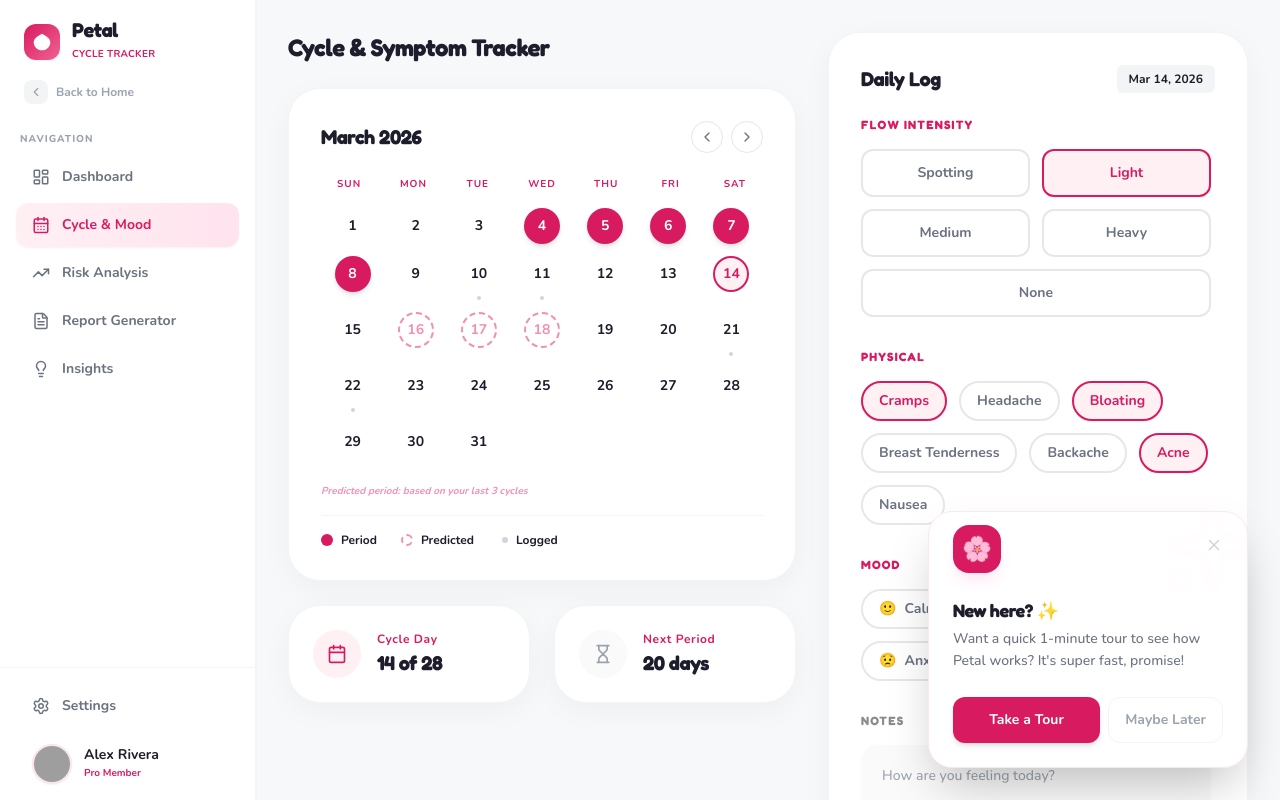
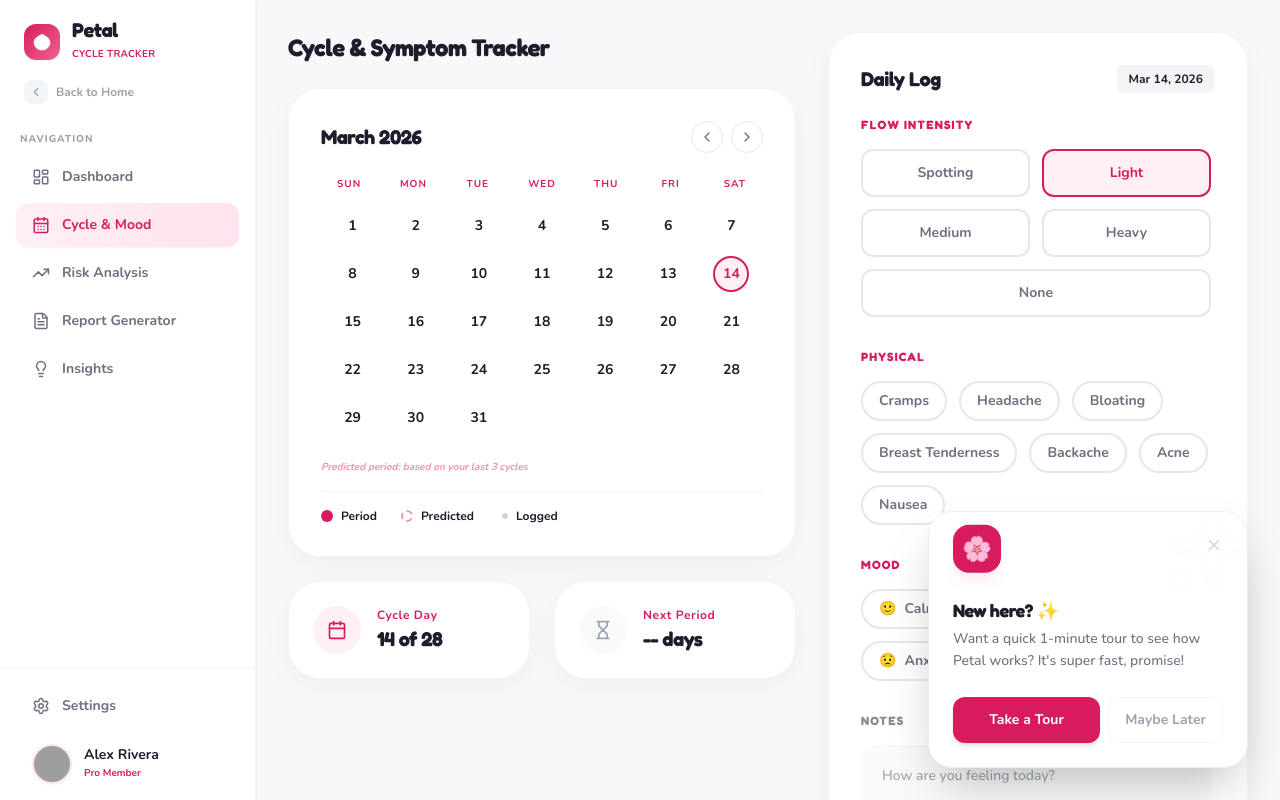
Before and after one commit to Pranjal180206/Petal-Menstrual-Health-Platform, a React (Vite) app in the folder frontend/: page /cycle-tracker/tracker in a window 1280 px wide. Shown: the top 800 px of the page. Built offline with nearby package versions, Linux system fonts and the light colour scheme; no server answers; grey boxes are pictures that could not be loaded.

Commit message:
feat: complete CycleTracker API integration and remove all mock data

```diff
--- a/frontend/src/pages/CycleTracker.jsx
+++ b/frontend/src/pages/CycleTracker.jsx
@@ -1,6 +1,7 @@
-import { useState, useCallback } from 'react';
+import { useState, useCallback, useEffect } from 'react';
 import { ChevronLeft, ChevronRight, Calendar as CalendarIcon, Hourglass } from 'lucide-react';
 import Toast from '../components/Toast';
+import axiosInstance from '../api/axiosInstance';
 
 const MONTH_NAMES = [
     'January', 'February', 'March', 'April', 'May', 'June',
@@ -18,11 +19,6 @@ const MOOD_OPTIONS = [
     { emoji: '😢', label: 'Sad' },
 ];
 
-// Simulated data — will be replaced by API responses
-const PERIOD_DAYS_MOCK = [4, 5, 6, 7, 8];
-const PREDICTED_DAYS_MOCK = [16, 17, 18];
-const SYMPTOM_DOTS_MOCK = [10, 11, 21, 22];
-
 const CycleTracker = () => {
     const today = new Date();
     const [currentMonth, setCurrentMonth] = useState(today.getMonth());
@@ -34,6 +30,51 @@ const CycleTracker = () => {
     const [notes, setNotes] = useState('');
     const [toast, setToast] = useState(null);
     const [saved, setSaved] = useState(false);
+
+    const [cycleLogs, setCycleLogs] = useState([]);
+    const [isLoading, setIsLoading] = useState(true);
+    const [averageCycleLength, setAverageCycleLength] = useState(28);
+    const [nextPeriodPrediction, setNextPeriodPrediction] = useState(null);
+
+    useEffect(() => {
+        const fetchTracker = async () => {
+            try {
+                const res = await axiosInstance.get('/period-tracker/');
+                setAverageCycleLength(res.data.average_cycle_length);
+                setNextPeriodPrediction(res.data.next_period_prediction ? new Date(res.data.next_period_prediction) : null);
+                setCycleLogs(res.data.past_cycles || []);
+            } catch (err) {
+                console.error("Failed to fetch tracker data", err);
+            } finally {
+                setIsLoading(false);
+            }
+        };
+        fetchTracker();
+    }, []);
+
+    const getLogForDay = useCallback((day) => {
+        return cycleLogs.find(log => {
+            const date = new Date(log.cycle_start_date);
+            return date.getDate() === day && date.getMonth() === currentMonth && date.getFullYear() === currentYear;
+        });
+    }, [cycleLogs, currentMonth, currentYear]);
+
+    useEffect(() => {
+        const log = getLogForDay(selectedDay);
+        if (log) {
+            setSelectedFlow(log.flow_intensity || 'None');
+            setSelectedSymptoms(log.symptoms || []);
+            setSelectedMoods(log.mood ? [log.mood] : []);
+            setNotes(log.notes || '');
+            setSaved(true);
+        } else {
+            setSelectedFlow('Light');
+            setSelectedSymptoms([]);
+            setSelectedMoods([]);
+            setNotes('');
+            setSaved(false);
+        }
+    }, [selectedDay, getLogForDay]);
 
     const showToast = useCallback((message, type = 'success') => {
         setToast({ message, type });
@@ -69,15 +110,54 @@ const CycleTracker = () => {
         setSelectedMoods(prev => prev.includes(m) ? prev.filter(x => x !== m) : [...prev, m]);
 
     /* ── Save ── */
-    const handleSave = () => {
+    const handleSave = async () => {
         if (!selectedFlow) {
             showToast('Please select a flow intensity.', 'warning');
             return;
         }
-        setSaved(true);
-        showToast('Daily log saved successfully! ✓', 'success');
-        // TODO: POST to /api/cycle-log when backend is connected
-        // payload: { date: `${currentYear}-${currentMonth+1}-${selectedDay}`, flow: selectedFlow, symptoms: selectedSymptoms, moods: selectedMoods, notes }
+
+        const dateStr = new Date(Date.UTC(currentYear, currentMonth, selectedDay)).toISOString();
+        const payload = {
+            cycle_start_date: dateStr,
+            flow_intensity: selectedFlow,
+            symptoms: selectedSymptoms,
+            mood: selectedMoods.length > 0 ? selectedMoods[0] : null,
+            notes: notes
+        };
+
+        const existingLog = getLogForDay(selectedDay);
+
+        try {
+            if (existingLog) {
+                const res = await axiosInstance.patch(`/period-tracker/cycles/${existingLog.id}`, payload);
+                setCycleLogs(prev => prev.map(log => log.id === existingLog.id ? res.data : log));
+            } else {
+                const res = await axiosInstance.post('/period-tracker/cycles', payload);
+                setCycleLogs(prev => [...prev, res.data]);
+            }
+            setSaved(true);
+            showToast('Daily log saved successfully! ✓', 'success');
+        } catch (err) {
+            console.error("Failed to save log", err);
+        }
+    };
+
+    /* ── Mocks replaced with real logic ── */
+    const isPeriodDay = (day) => {
+        const log = getLogForDay(day);
+        return log && log.flow_intensity && log.flow_intensity !== 'None';
+    };
+
+    const isPredictedDay = (day) => {
+        if (!nextPeriodPrediction) return false;
+        const date = new Date(currentYear, currentMonth, day);
+        const diff = (date - nextPeriodPrediction) / 86400000;
+        return diff >= 0 && diff < 5;
+    };
+
+    const hasSymptoms = (day) => {
+        const log = getLogForDay(day);
+        return log && ((log.symptoms && log.symptoms.length > 0) || log.mood);
     };
 
     /* ── Calendar cell style ── */
@@ -85,9 +165,9 @@ const CycleTracker = () => {
         const base = 'w-9 h-9 rounded-full flex items-center justify-center mx-auto text-sm font-bold transition-all cursor-pointer select-none';
         if (isToday(day))
             return `${base} border-2 border-[#D81B60] bg-[#FFF0F4] text-[#D81B60]`;
-        if (PERIOD_DAYS_MOCK.includes(day) && currentMonth === today.getMonth())
+        if (isPeriodDay(day))
             return `${base} bg-[#D81B60] text-white shadow-md`;
-        if (PREDICTED_DAYS_MOCK.includes(day) && currentMonth === today.getMonth())
+        if (isPredictedDay(day))
             return `${base} border-2 border-dashed border-[#F48FB1] text-[#F48FB1]`;
         if (selectedDay === day)
             return `${base} bg-[#FFF0F4] text-[#D81B60]`;
@@ -95,7 +175,15 @@ const CycleTracker = () => {
     };
 
     /* ── Days until next period ── */
-    const nextPeriodDay = 20; // simulated — will come from API
+    const nextPeriodDay = nextPeriodPrediction ? Math.max(0, Math.ceil((nextPeriodPrediction - today) / 86400000)) : '--';
+
+    if (isLoading) {
+        return (
+            <div className="p-8 max-w-7xl mx-auto h-full flex items-center justify-center">
+                <p className="text-gray-400 font-medium">Loading cycle tracking data...</p>
+            </div>
+        );
+    }
 
     return (
         <div className="p-8 max-w-7xl mx-auto h-full flex flex-col lg:flex-row gap-8">
@@ -146,7 +234,7 @@ const CycleTracker = () => {
                                         >
                                             {day}
                                         </button>
-                                        {SYMPTOM_DOTS_MOCK.includes(day) && currentMonth === today.getMonth() && (
+                                        {hasSymptoms(day) && (
                                             <div className="w-1 h-1 rounded-full bg-gray-300 mt-1" />
                                         )}
                                     </>
```
